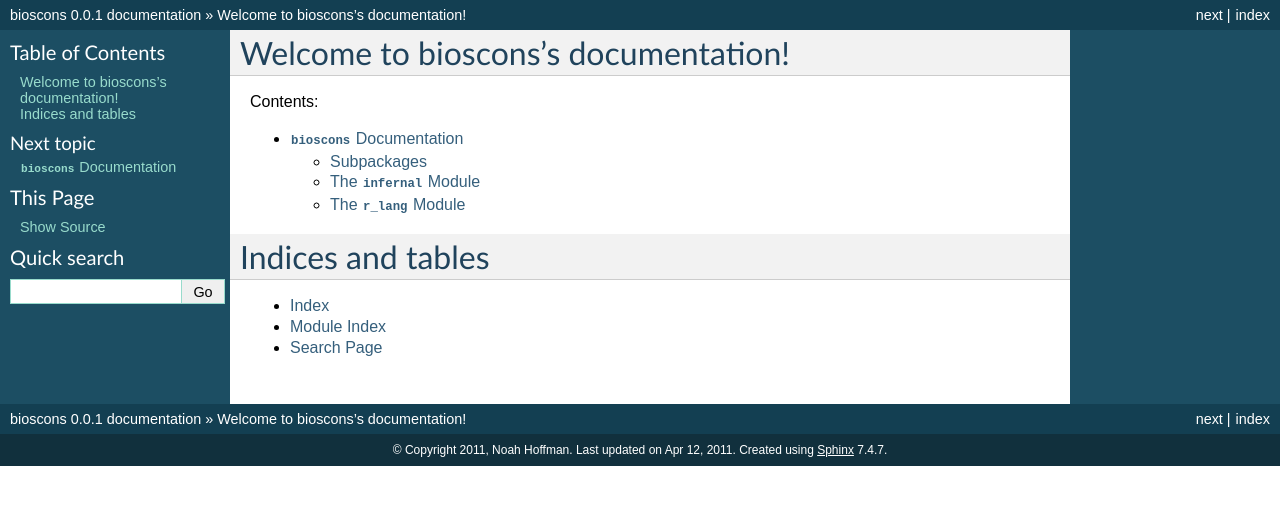
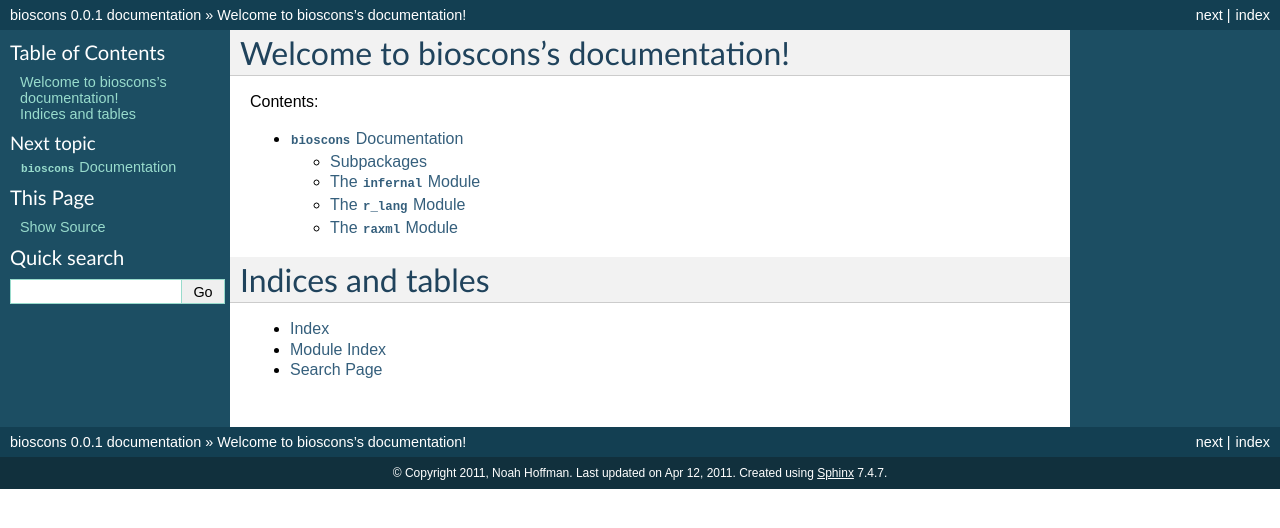
Before and after one commit to nhoffman/bioscons, a Sphinx documentation site: the page built from docs/index.rst, in a window 1280 px wide. Shown: the top 528 px of the page. Built offline with Sphinx 7.4.7, drawn with Linux system fonts in a browser that asks for light colours.

Commit message:
add raxml module

```diff
--- a/docs/bioscons.rst
+++ b/docs/bioscons.rst
@@ -23,3 +23,11 @@
     :members:
     :undoc-members:
     :show-inheritance:
+
+The :mod:`raxml` Module
+--------------------------
+
+.. automodule:: bioscons.raxml
+    :members:
+    :undoc-members:
+    :show-inheritance:
```
